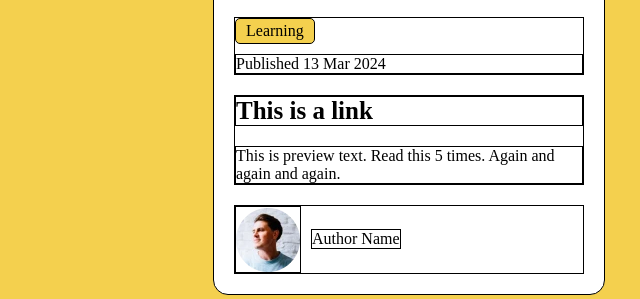
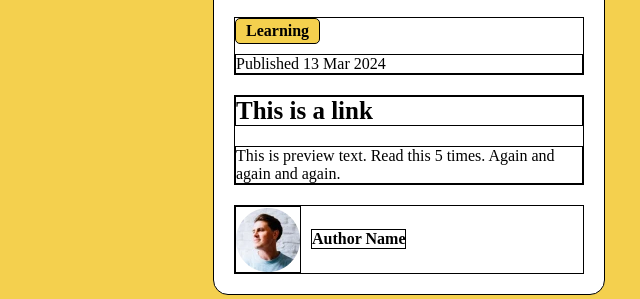
Before and after one commit to KevinPhDev/blog-preview-card, a plain HTML site: page index.html in a window 1280 px wide. Shown: the part 380-679 px from the top of the page, 231-871 px from the left. Drawn offline with Linux system fonts and the light colour scheme.

Commit message:
Make the topic tag and author name fonts bold

```diff
--- a/style.css
+++ b/style.css
@@ -29,6 +29,7 @@ body,
   padding: 3px 10px;
   border-radius: 5px;
   margin-bottom: 10px;
+  font-weight: bold;
 }
 
 .headline-link {
@@ -42,3 +43,7 @@ body,
   align-items: center;
   gap: 10px;
 }
+
+.author-name {
+  font-weight: bold;
+}
```
